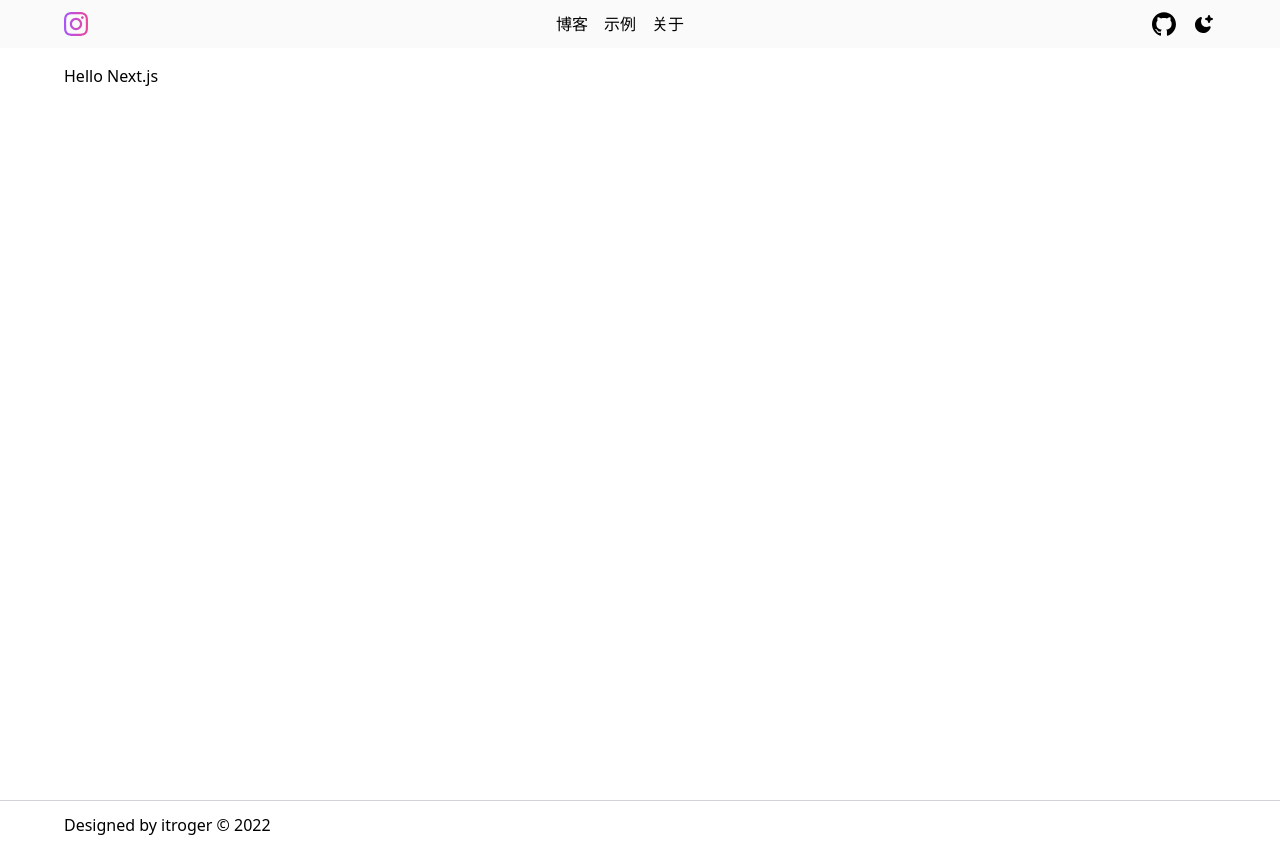
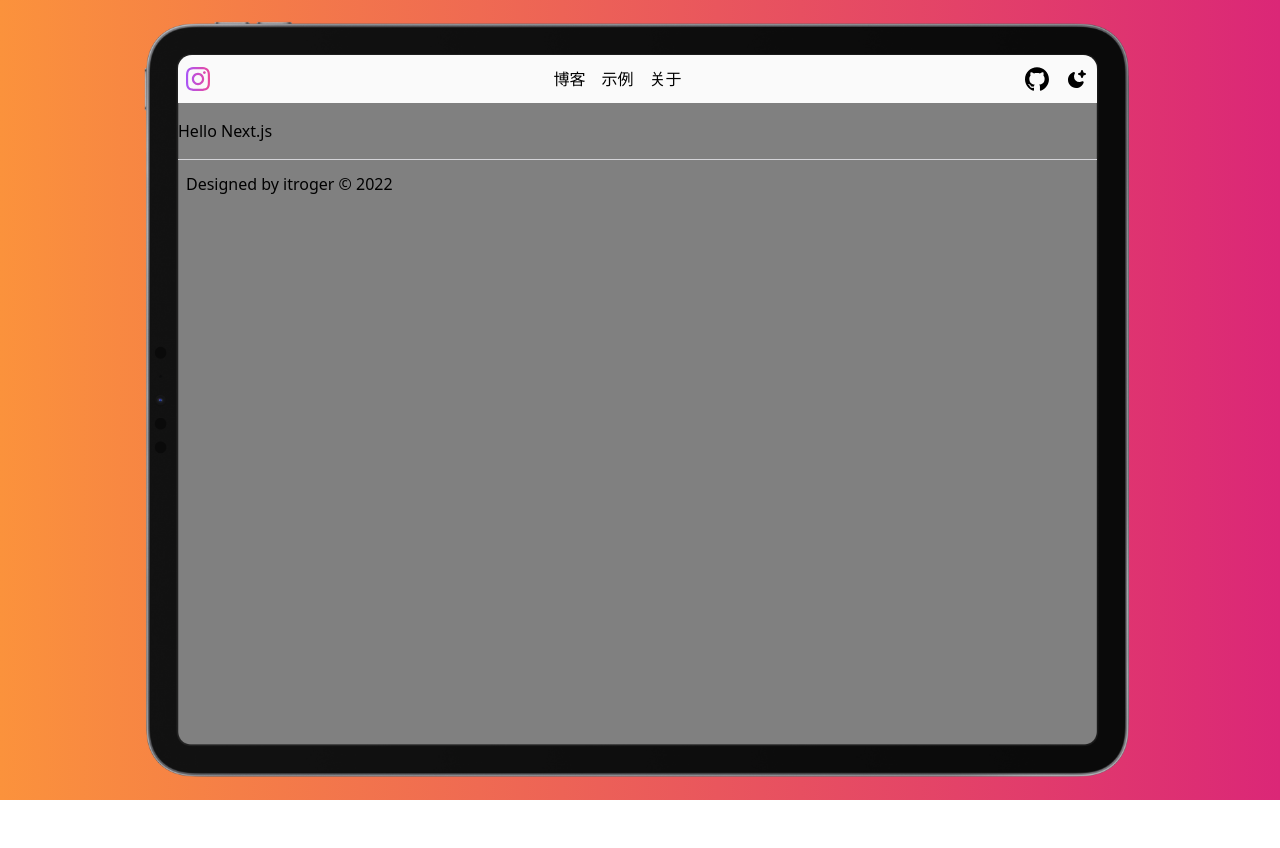
Before and after one commit to itroger/itroger.design-old, a Next.js app: page / in a window 1280 px wide. After the commit the page ends 800 px from the top, so only its background shows below. Built offline with nearby package versions, Linux system fonts and the light colour scheme.

Commit message:
itroger.design

```diff
--- /dev/null
+++ b/components/Layout/WithIpad.tsx
@@ -0,0 +1,28 @@
+const WithIpad = ({ children }) => {
+  return (
+    <div className="flex justify-center items-center w-screen h-screen">
+      <div style={{ width: 1000 }}>
+        <div className="relative w-full" style={{ paddingTop: '77%' }}>
+          <div
+            className="absolute -top-0 left-0 right-0 bottom-0 background text-black dark:text-zinc-500"
+            style={{
+              paddingTop: 40,
+              paddingRight: 43,
+              paddingLeft: 38,
+              paddingBottom: 41
+            }}
+          >
+            <div
+              className="w-full h-full overflow-hidden"
+              style={{ borderRadius: 14 }}
+            >
+              {children}
+            </div>
+          </div>
+        </div>
+      </div>
+    </div>
+  )
+}
+
+export default WithIpad
--- a/components/Layout/index.tsx
+++ b/components/Layout/index.tsx
@@ -1,18 +1,16 @@
+import WithIpad from '@components/Layout/WithIpad'
 import Header from '@components/Layout/Header'
 import Footer from '@components/Layout/Footer'
 
 const Layout = ({ children }) => {
   return (
-    <div className="text-black dark:text-zinc-500">
+    <WithIpad>
       <Header />
-      <main
-        className="max-w-6xl w-ful my-0 mx-auto px-2 md:px-0 py-4"
-        style={{ minHeight: 'calc(100vh - 48px)' }}
-      >
+      <main className="max-w-6xl w-ful my-0 mx-auto px-2 md:px-0 py-4">
         {children}
       </main>
       <Footer />
-    </div>
+    </WithIpad>
   )
 }
 
--- a/pages/api/image.ts
+++ b/pages/api/image.ts
@@ -18,6 +18,7 @@ export const config = {
 
 const image: NextApiHandler = async (req, res) => {
   let { image } = req.body
+  console.log(image)
   if (!image) {
     return res.status(500).json({ message: 'No image provided' })
   }
--- a/pages/blog/create.tsx
+++ b/pages/blog/create.tsx
@@ -1,7 +1,6 @@
 import { useState } from 'react'
 import { Prisma } from '@prisma/client'
 import { useForm } from 'react-hook-form'
-import axios from 'axios'
 
 const CreatePost = () => {
   const [imageUrl, setImageUrl] = useState<string>()
@@ -13,20 +12,19 @@ const CreatePost = () => {
   } = useForm<Prisma.PostCreateInput>()
 
   const onSubmit = handleSubmit(async data => {
-    await axios.post('/api/post', data)
+    // await upload(data.image)
+    // await axios.post('/api/post', data)
   })
 
-  const upload = async image => {
-    if (!image) return
+  const upload = async event => {
+    setImageUrl(window.webkitURL.createObjectURL(event.target.files[0]))
 
-    let toastId
-
-    try {
-      const { data } = await axios.post('/api/image', { image })
-      setImageUrl(data?.url)
-    } catch (e) {
-      setImageUrl('')
-    }
+    // try {
+    //   const { data } = await axios.post('/api/image', { image })
+    //   setImageUrl(data?.url)
+    // } catch (e) {
+    //   setImageUrl('')
+    // }
   }
 
   return (
@@ -55,10 +53,13 @@ const CreatePost = () => {
           <input
             placeholder="请上传图片"
             type="file"
-            onChange={e => console.log(e)}
+            accept="image/*"
             className="border h-10 px-2 rounded-md"
-            {...register('image')}
+            {...register('image', {
+              onChange: upload
+            })}
           />
+          {imageUrl && <img src={imageUrl} alt="image" />}
           <label className="text-zinc-500 text-sm">Content</label>
           <input
             placeholder="请输入正文"
--- a/styles/globals.css
+++ b/styles/globals.css
@@ -3,9 +3,15 @@
 @tailwind utilities;
 
 body {
-    background-color: #fff;
+    background: linear-gradient(to right, #fb923c, #db2777);
 }
 
 .dark body {
     background-color: #111;
 }
+
+.background {
+    background-image: url("../public/images/iPad.png");
+    background-size: contain;
+    background-repeat: no-repeat;
+}
```
Also changed, not shown: public/images/iPad.png (added), public/images/iPhone.png (added).
